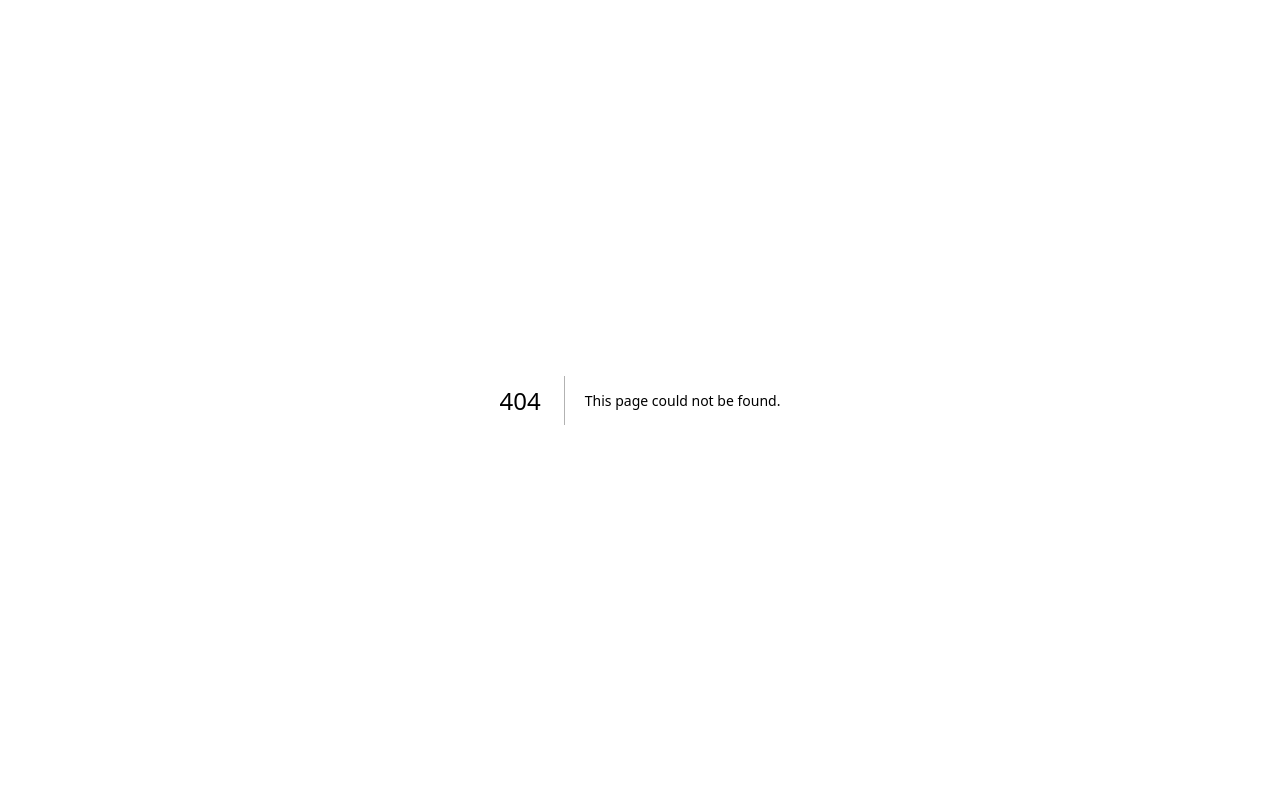
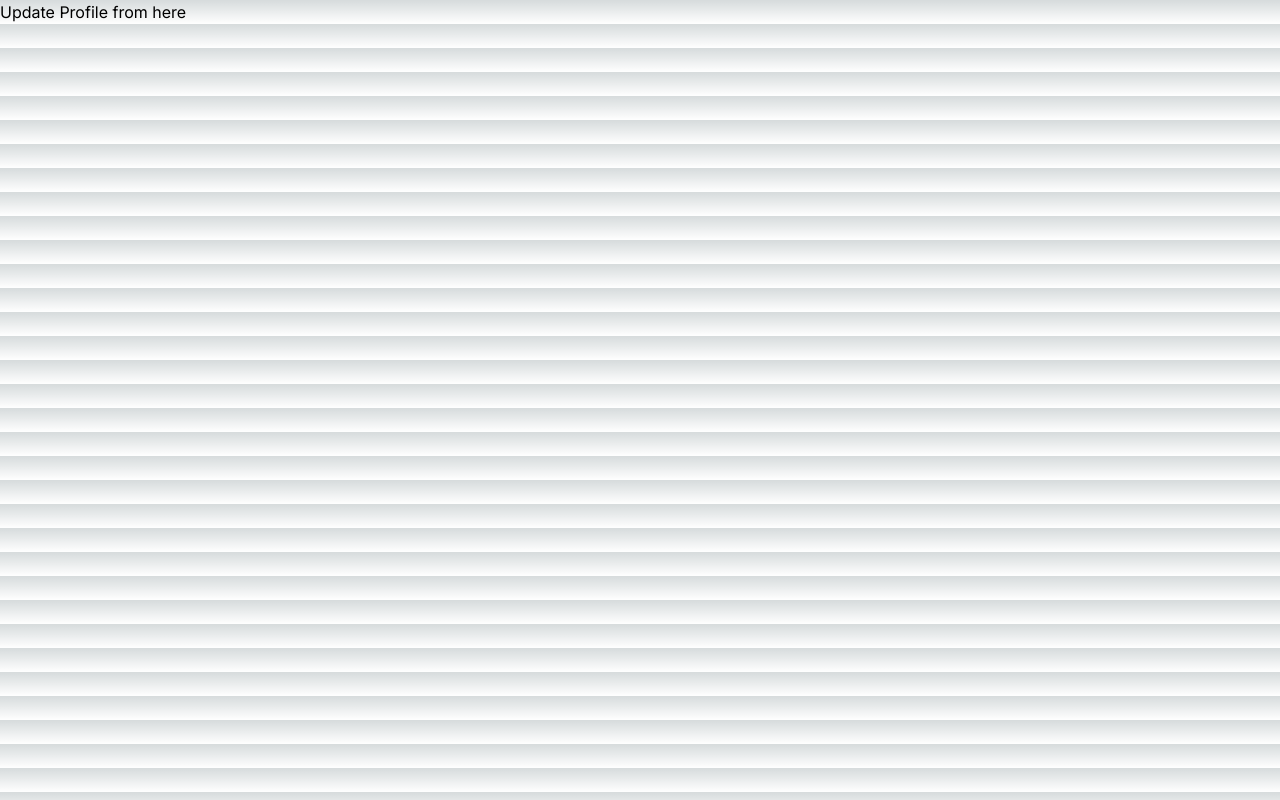
Before and after one commit to farukmiftari994/travelbuddy-app, a Next.js app: page /settings/update-profile in a window 1280 px wide. Before the commit this address had no page. Built offline with nearby package versions, Linux system fonts and the light colour scheme.

Commit message:
update profile page added

```diff
--- /dev/null
+++ b/src/app/settings/update-profile/page.tsx
@@ -0,0 +1,7 @@
+export default function UpdateProfile() {
+  return (
+    <div>
+      <h1>Update Profile from here </h1>
+    </div>
+  );
+}
```
